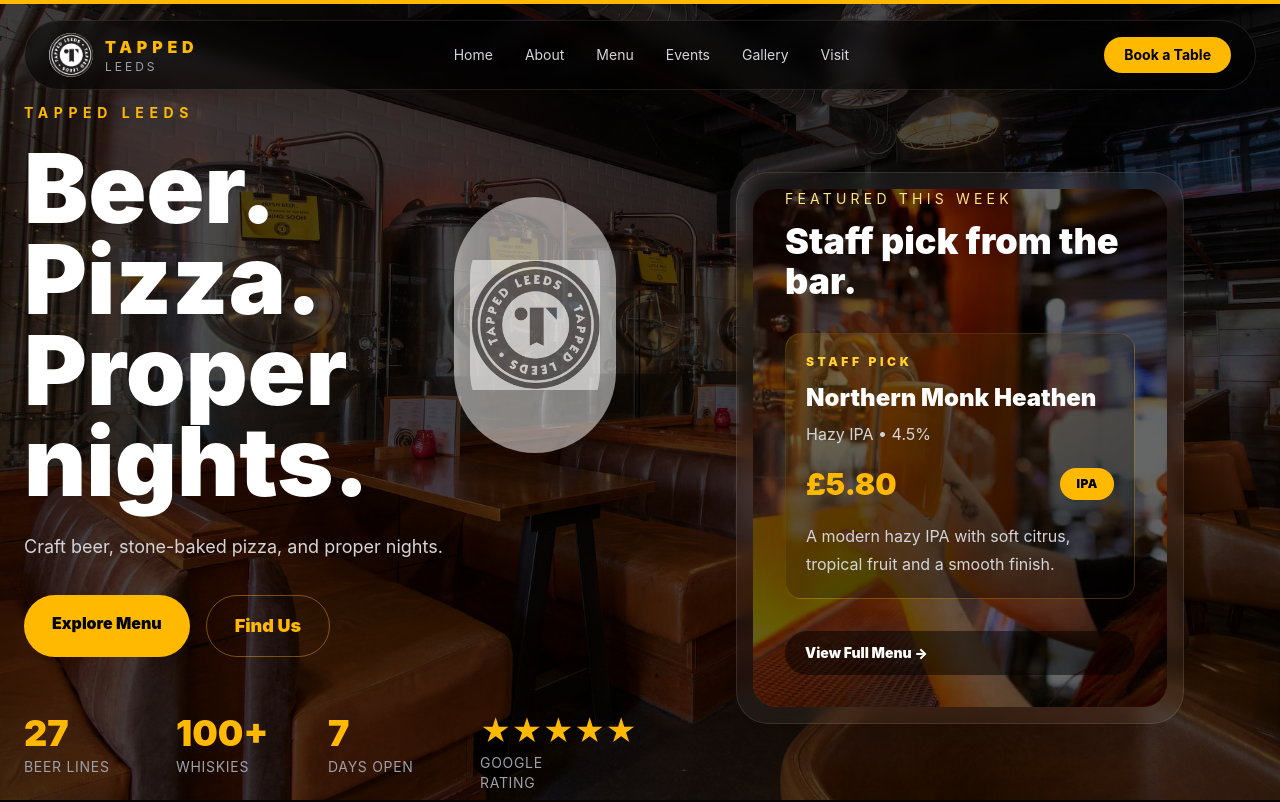
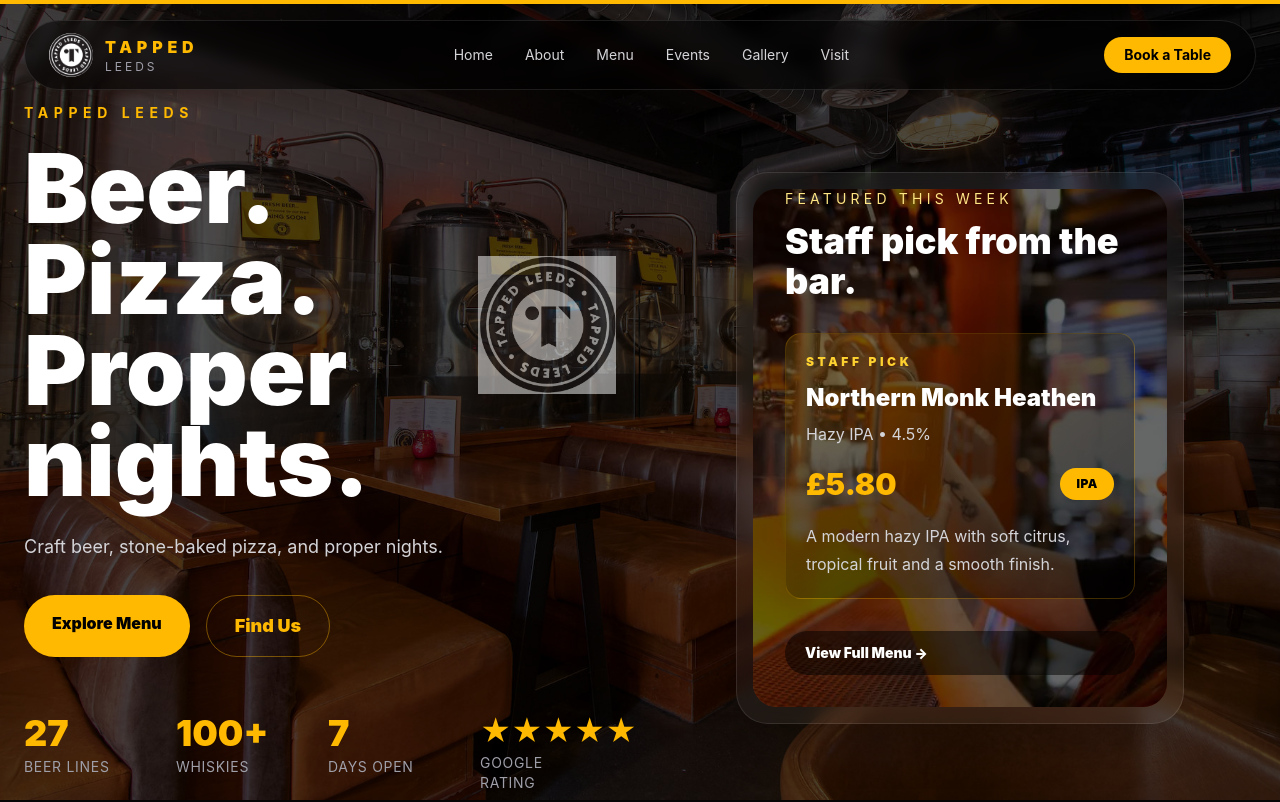
Before and after one commit to Christopher-Mack/tapped-leeds-site, a React (Vite) app: page / in a window 1280 px wide. Shown: the top 802 px of the page. Built offline with nearby package versions, Linux system fonts and the light colour scheme.

Commit message:
Update website design and booking

```diff
--- a/src/components/Hero.jsx
+++ b/src/components/Hero.jsx
@@ -54,14 +54,12 @@
               Proper nights.
             </h1>
 
-            <div className="hidden rounded-full bg-white/50 p-4 shadow-2xl lg:block">
-              <div className="hidden items-center justify-center lg:flex">
-           <img
-            src="/logo.png"
-            alt="Tapped Leeds"
-            className="h-56 w-56 rounded-full object-contain opacity-50"
-          />
-          </div>
+            <div className="hidden lg:block">
+              <img
+                src="/logo.png"
+                alt="Tapped Leeds"
+                className="hidden h-56 w-56 object-contain opacity-50 lg:block"
+              />
             </div>
           </div>
 
```
